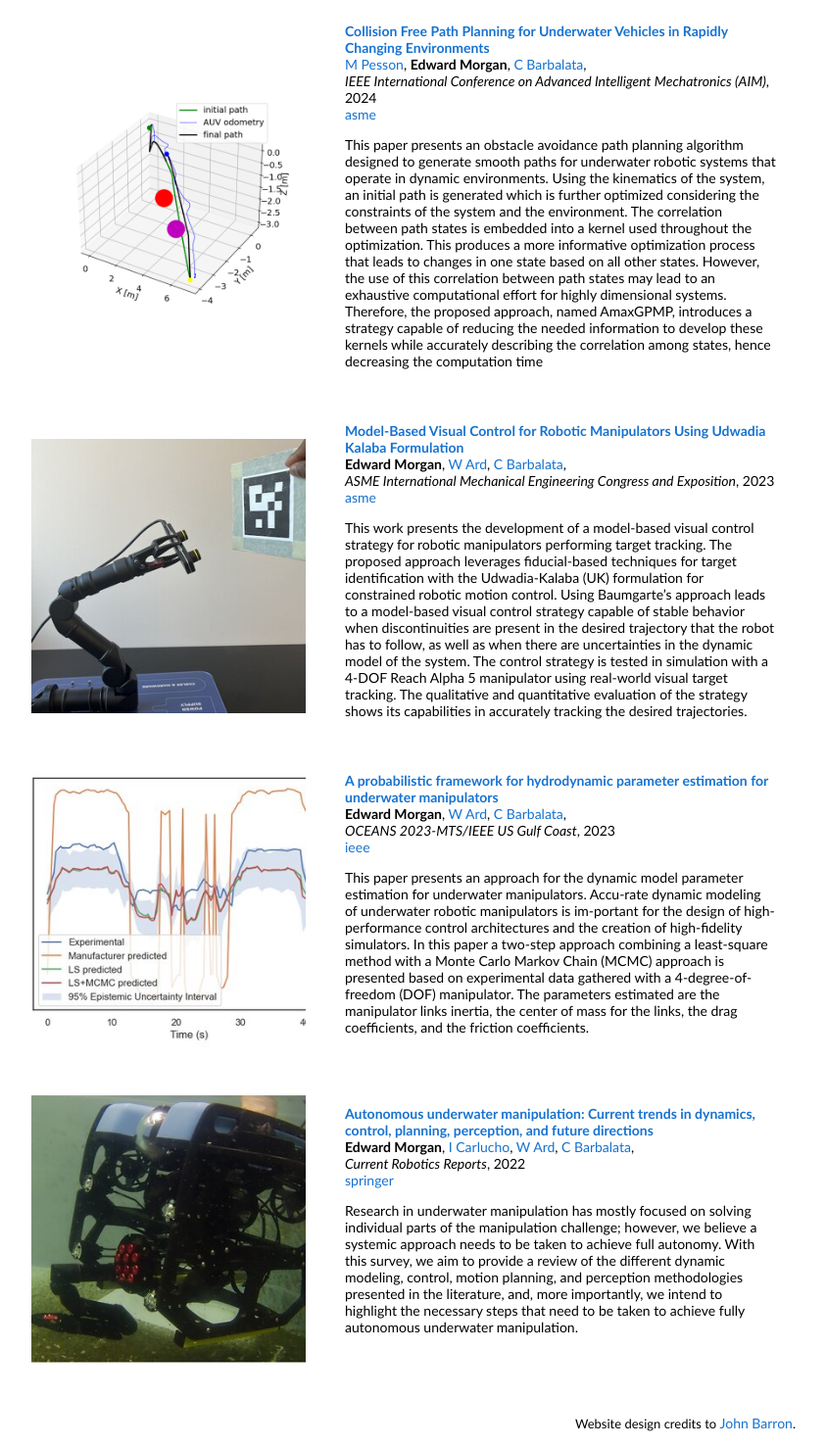
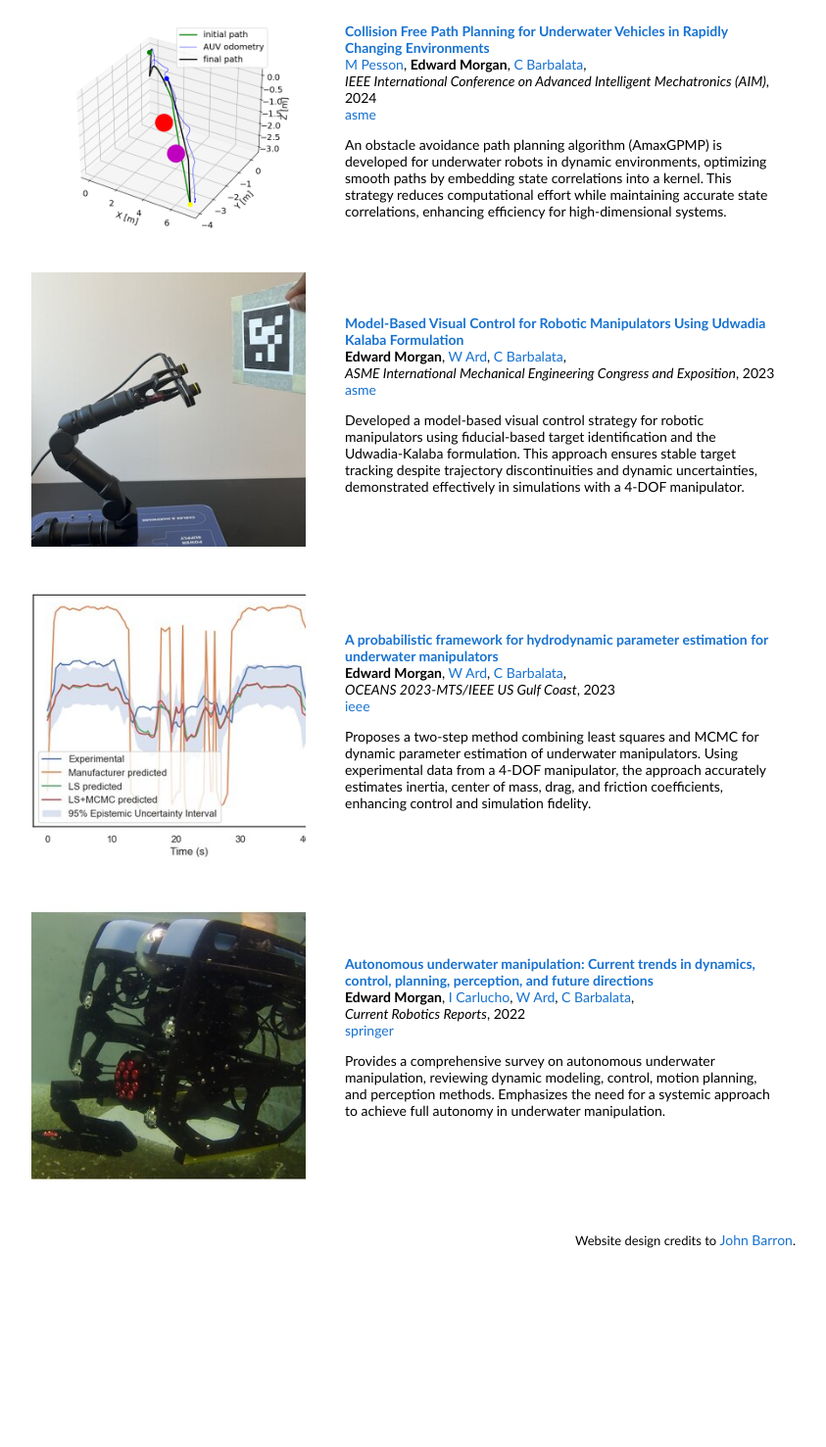
Before and after one commit to edxmorgan/edxmorgan.github.io, a plain HTML site: page index.html in a window 1280 px wide. Shown: the part 510-1987 px from the top of the page at 98% size, without its empty margins (228-1071 px from the left). After the commit the page ends 1805 px from the top, so only its background shows below. Drawn offline with nearby package versions, Linux system fonts and the light colour scheme.

Commit message:
edit paper descriptions

```diff
--- a/index.html
+++ b/index.html
@@ -114,7 +114,9 @@
             <br>
             <a href="https://ieeexplore.ieee.org/abstract/document/10637062">asme</a>
             <p></p>
-            <p>This paper presents an obstacle avoidance path planning algorithm designed to generate smooth paths for underwater robotic systems that operate in dynamic environments. Using the kinematics of the system, an initial path is generated which is further optimized considering the constraints of the system and the environment. The correlation between path states is embedded into a kernel used throughout the optimization. This produces a more informative optimization process that leads to changes in one state based on all other states. However, the use of this correlation between path states may lead to an exhaustive computational effort for highly dimensional systems. Therefore, the proposed approach, named AmaxGPMP, introduces a strategy capable of reducing the needed information to develop these kernels while accurately describing the correlation among states, hence decreasing the computation time </p>
+            <p>
+              An obstacle avoidance path planning algorithm (AmaxGPMP) is developed for underwater robots in dynamic environments, optimizing smooth paths by embedding state correlations into a kernel. This strategy reduces computational effort while maintaining accurate state correlations, enhancing efficiency for high-dimensional systems.
+            </p>
           </td>
         </tr>
 
@@ -136,7 +138,9 @@
             <br>
             <a href="https://asmedigitalcollection.asme.org/IMECE/proceedings-abstract/IMECE2023/87639/1195865">asme</a>
             <p></p>
-            <p>This work presents the development of a model-based visual control strategy for robotic manipulators performing target tracking. The proposed approach leverages fiducial-based techniques for target identification with the Udwadia-Kalaba (UK) formulation for constrained robotic motion control. Using Baumgarte’s approach leads to a model-based visual control strategy capable of stable behavior when discontinuities are present in the desired trajectory that the robot has to follow, as well as when there are uncertainties in the dynamic model of the system. The control strategy is tested in simulation with a 4-DOF Reach Alpha 5 manipulator using real-world visual target tracking. The qualitative and quantitative evaluation of the strategy shows its capabilities in accurately tracking the desired trajectories. </p>
+            <p>
+              Developed a model-based visual control strategy for robotic manipulators using fiducial-based target identification and the Udwadia-Kalaba formulation. This approach ensures stable target tracking despite trajectory discontinuities and dynamic uncertainties, demonstrated effectively in simulations with a 4-DOF manipulator.
+            </p>
           </td>
         </tr>
 
@@ -159,7 +163,8 @@
             <a href="https://ieeexplore.ieee.org/abstract/document/10337120">ieee</a>
             <p></p>
             <p>
-              This paper presents an approach for the dynamic model parameter estimation for underwater manipulators. Accu-rate dynamic modeling of underwater robotic manipulators is im-portant for the design of high-performance control architectures and the creation of high-fidelity simulators. In this paper a two-step approach combining a least-square method with a Monte Carlo Markov Chain (MCMC) approach is presented based on experimental data gathered with a 4-degree-of-freedom (DOF) manipulator. The parameters estimated are the manipulator links inertia, the center of mass for the links, the drag coefficients, and the friction coefficients.             </p>
+              Proposes a two-step method combining least squares and MCMC for dynamic parameter estimation of underwater manipulators. Using experimental data from a 4-DOF manipulator, the approach accurately estimates inertia, center of mass, drag, and friction coefficients, enhancing control and simulation fidelity.
+            </p>
           </td>
         </tr>
 
@@ -182,10 +187,11 @@
             <a href="https://link.springer.com/article/10.1007/s43154-022-00089-2">springer</a>
             <p></p>
             <p>
-          Research in underwater manipulation has mostly focused on solving individual parts of the manipulation challenge; however, we believe a systemic approach needs to be taken to achieve full autonomy. With this survey, we aim to provide a review of the different dynamic modeling, control, motion planning, and perception methodologies presented in the literature, and, more importantly, we intend to highlight the necessary steps that need to be taken to achieve fully autonomous underwater manipulation.
+              Provides a comprehensive survey on autonomous underwater manipulation, reviewing dynamic modeling, control, motion planning, and perception methods. Emphasizes the need for a systemic approach to achieve full autonomy in underwater manipulation.
             </p>
           </td>
         </tr>
+
 
 
           <table style="width:100%;border:0px;border-spacing:0px;border-collapse:separate;margin-right:auto;margin-left:auto;"><tbody>
```
Lines whose indentation alone changed are shown as unchanged.
